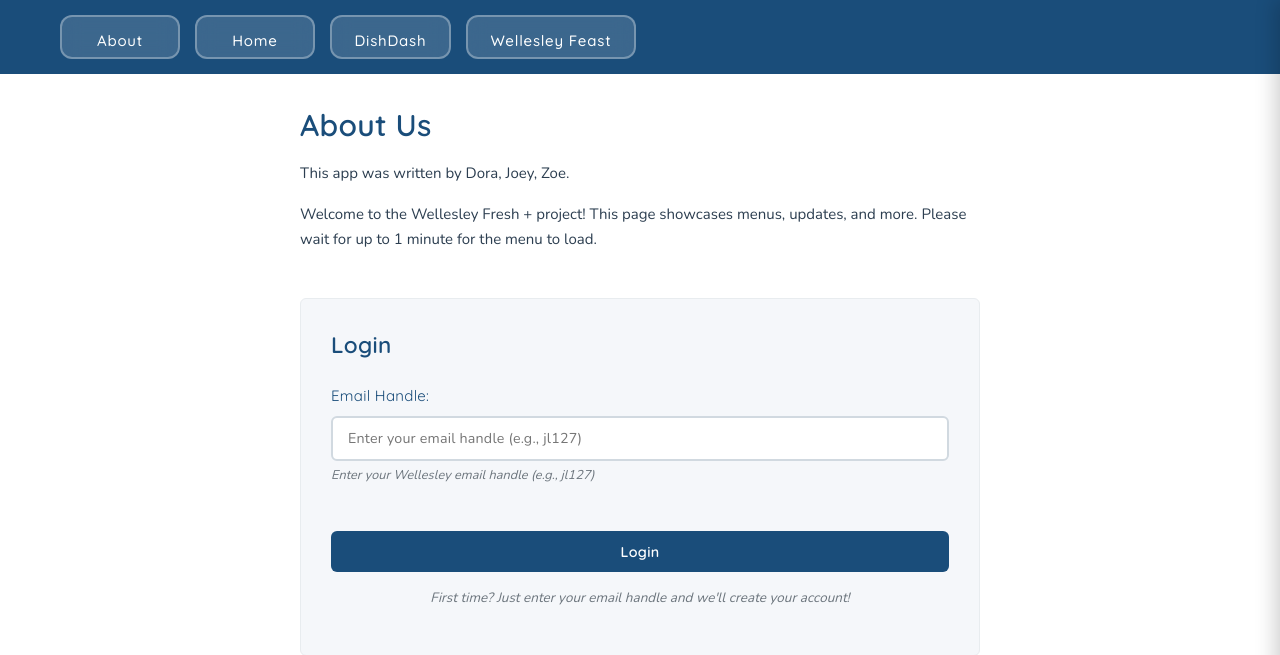
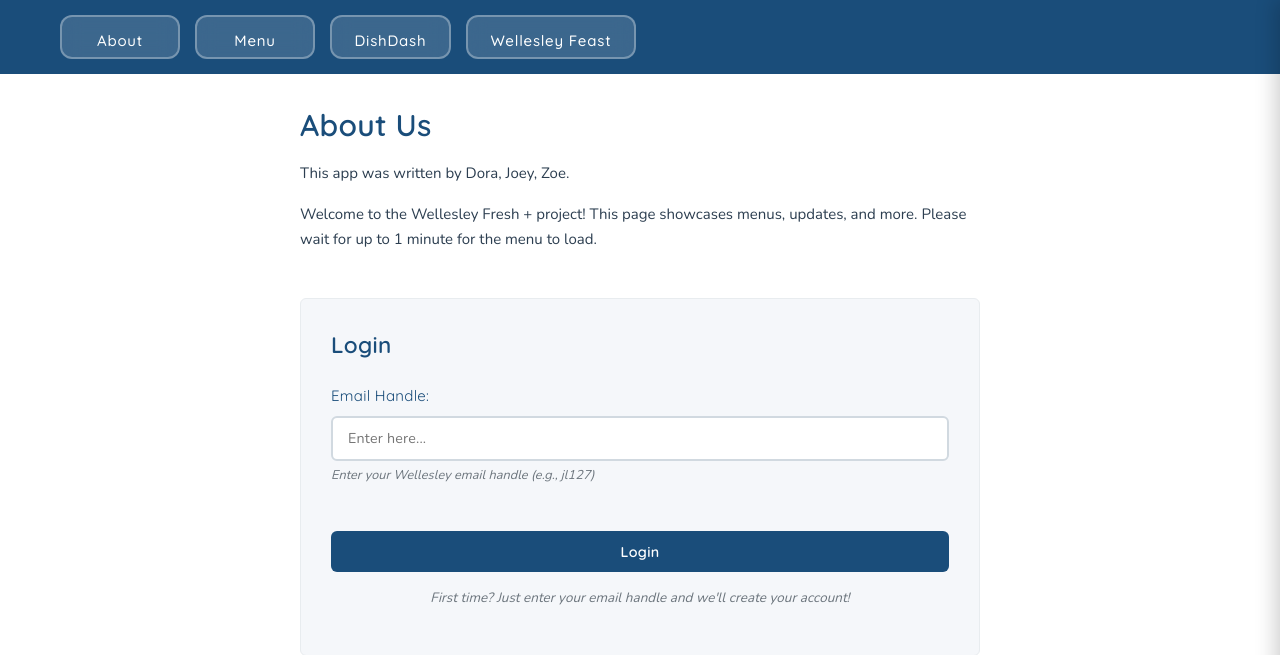
Before and after one commit to Dorajyl/WellesleyFreshPlus, a Flask app: page / in a window 1280 px wide. Shown: the top 655 px of the page. Run offline with Flask 3, Linux system fonts and the light colour scheme.

Commit message:
tiny change

```diff
--- a/templates/about.html
+++ b/templates/about.html
@@ -23,7 +23,7 @@
                     <div class="form-group">
                         <label for="email_handle">Email Handle:</label>
                         <input type="text" id="email_handle" name="email_handle" required
-                               placeholder="Enter your email handle (e.g., jl127)">
+                               placeholder="Enter here...">
                         <small class="form-hint">Enter your Wellesley email handle (e.g., jl127)</small>
                     </div>
                     <button type="submit" class="login-btn">Login</button>
--- a/templates/base.html
+++ b/templates/base.html
@@ -17,7 +17,7 @@
 <nav>
   <ul>
     <li><a href="{{ url_for('about') }}">About</a></li>
-    <li><a href="{{ url_for('index') }}">Home</a></li>
+    <li><a href="{{ url_for('index') }}">Menu</a></li>
     <li><a href="{{ url_for('dishdash') }}">DishDash</a></li>
     <!-- final list item that triggers the sidebar -->
     <li><a href="#" id="feastLink">Wellesley Feast</a></li>
```
